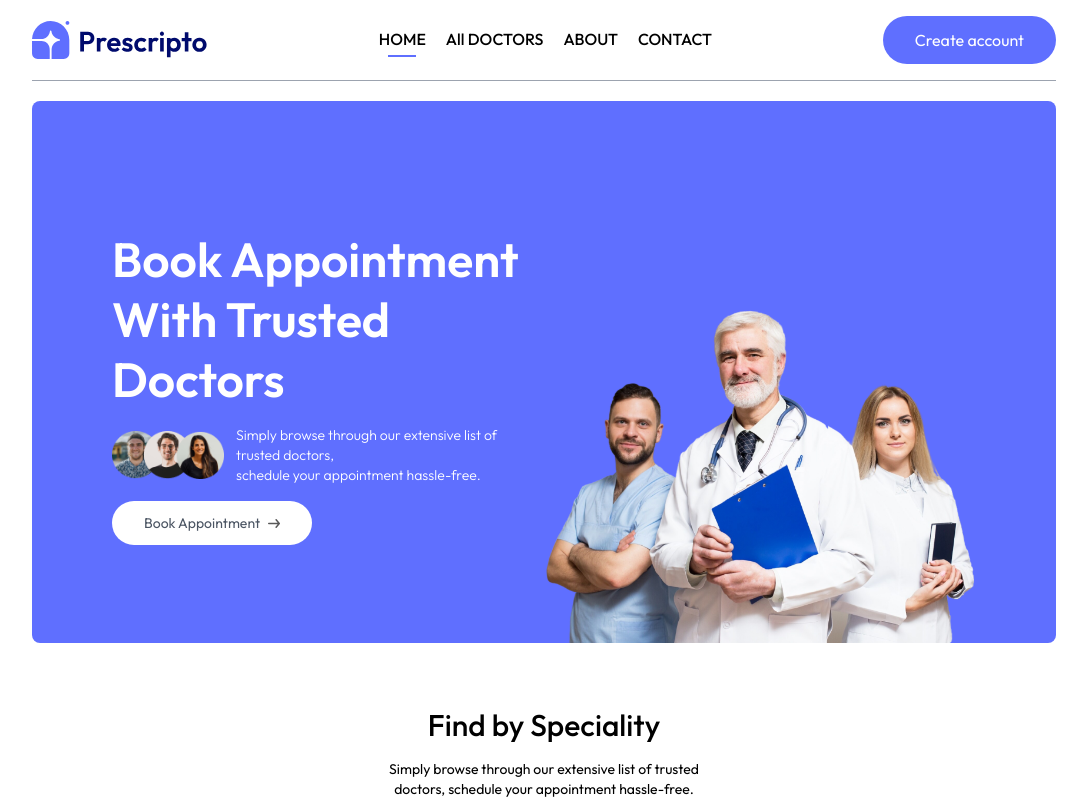
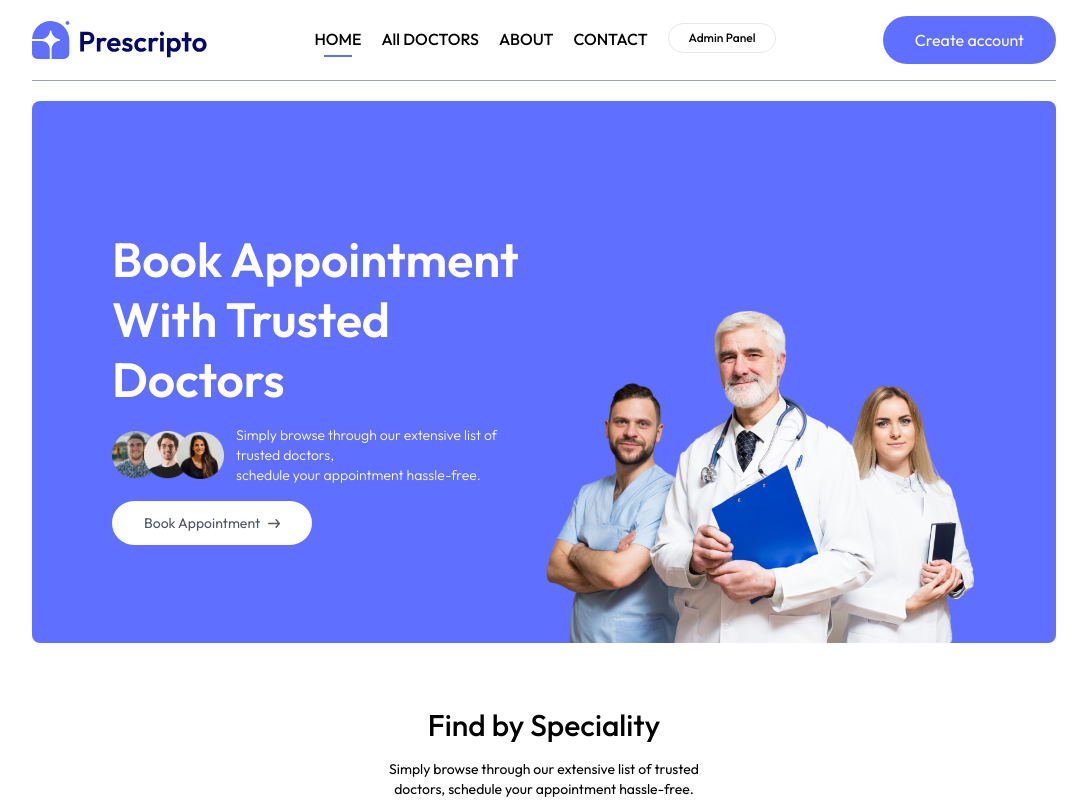
Before and after one commit to ChienCook/prescripto, a React (Vite) app in the folder frontend/: page / in a window 1280 px wide. Shown: the top 800 px of the page, without its empty margins (96-1183 px from the left). Built offline with nearby package versions, Linux system fonts and the light colour scheme; no server answers.

Commit message:
add a admin url on the navbar

```diff
--- a/frontend/src/components/Navbar.jsx
+++ b/frontend/src/components/Navbar.jsx
@@ -5,7 +5,7 @@ import { assets } from '@/assets/assets';
 import { AppContext } from '@/context/AppContext';
 
 const Navbar = () => {
-    const { token, setToken, userData } = useContext(AppContext);
+    const { token, setToken, userData, adminUrl } = useContext(AppContext);
 
     const navigate = useNavigate(); // redirect
     const [showMenu, setShowMenu] = useState(false);
@@ -43,6 +43,9 @@ const Navbar = () => {
                     <li className="py-1">CONTACT</li>
                     <hr className="border-none outline-none h-0.5 w-3/5 m-auto bg-primary hidden" />
                 </NavLink>
+                <a target="_blank" href={`${adminUrl}`} className="border px-5 text-xs py-1.5 rounded-full">
+                    Admin Panel
+                </a>
             </ul>
             <div className="flex items-center gap-4">
                 {token && userData ? (
--- a/frontend/src/context/AppContext.jsx
+++ b/frontend/src/context/AppContext.jsx
@@ -11,6 +11,7 @@ const AppContextProvider = (props) => {
 
     const currencySymbol = '$';
     const backendUrl = import.meta.env.VITE_BACKEND_URL;
+    const adminUrl = import.meta.env.VITE_ADMIN_URL;
 
     const getDoctorsData = async () => {
         try {
@@ -67,6 +68,7 @@ const AppContextProvider = (props) => {
         userData,
         setUserData,
         loadUserProfileData,
+        adminUrl,
     };
 
     return <AppContext.Provider value={value}>{props.children}</AppContext.Provider>;
```
